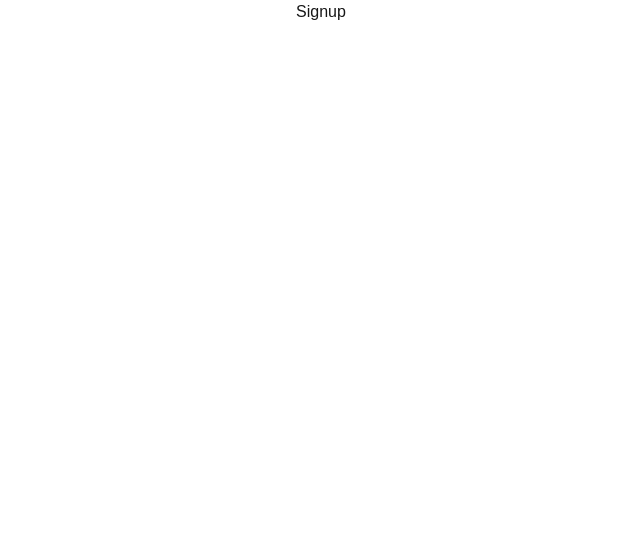
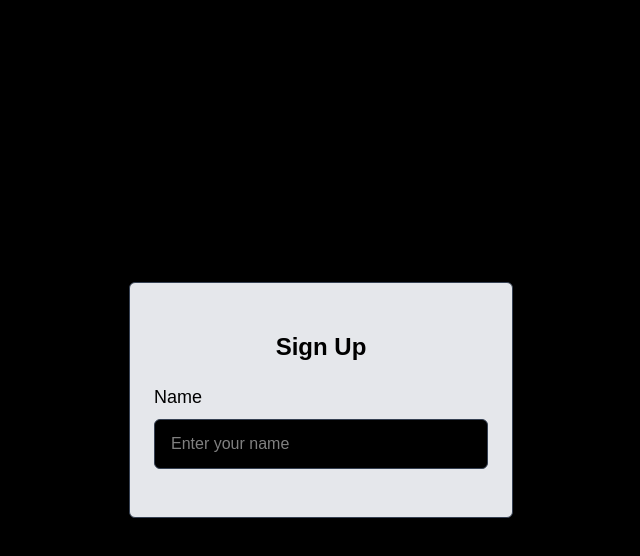
Before and after one commit to RikenMor001/tradingView, a Next.js app: page /Signup in a window 1280 px wide. Shown: the top 556 px of the page, without its empty margins (319-959 px from the left). Built offline with nearby package versions, Linux system fonts and the light colour scheme.

Commit message:
Update page.jsx

```diff
--- a/app/Signup/page.jsx
+++ b/app/Signup/page.jsx
@@ -1,7 +1,39 @@
 "use client"
 
+import { useState } from "react"
+
 export default function Signup(){
-    return <div className="flex justify-center items-center">
-        <h1>Signup</h1>
+    const [formData, setFormData] = useState({
+        name: "",
+        email: "",
+        password: "",
+        confirmPassword: ""
+    })
+
+    const handleChange = (e) => {
+        e.preventDefault();
+        setFormData({...formData, [e.target.name]: e.target.value})
+    }
+
+    return <div className="flex justify-center items-center h-screen bg-black">
+        <div className="bg-gray-200 border border-gray-700 rounded-md px-6 py-12 w-96 shadow-lg">
+            <div className="text-black text-2xl font-bold text-center">
+                Sign Up
+            </div>
+            <form className="flex flex-col gap-2">
+                <label className="text-black text-lg font-medium mt-5">
+                    Name
+                </label>
+                <input
+                type = "text"
+                name = "name"
+                value = {formData.name}
+                placeholder = "Enter your name"
+                onChange = {handleChange}
+                className = "w-full px-4 py-3 bg-black text-white border border-gray-700 rounded-md focus:outline-none focus:border-gray-500 text-white"
+                required
+                />
+            </form>
+        </div>
     </div>
 }
```
